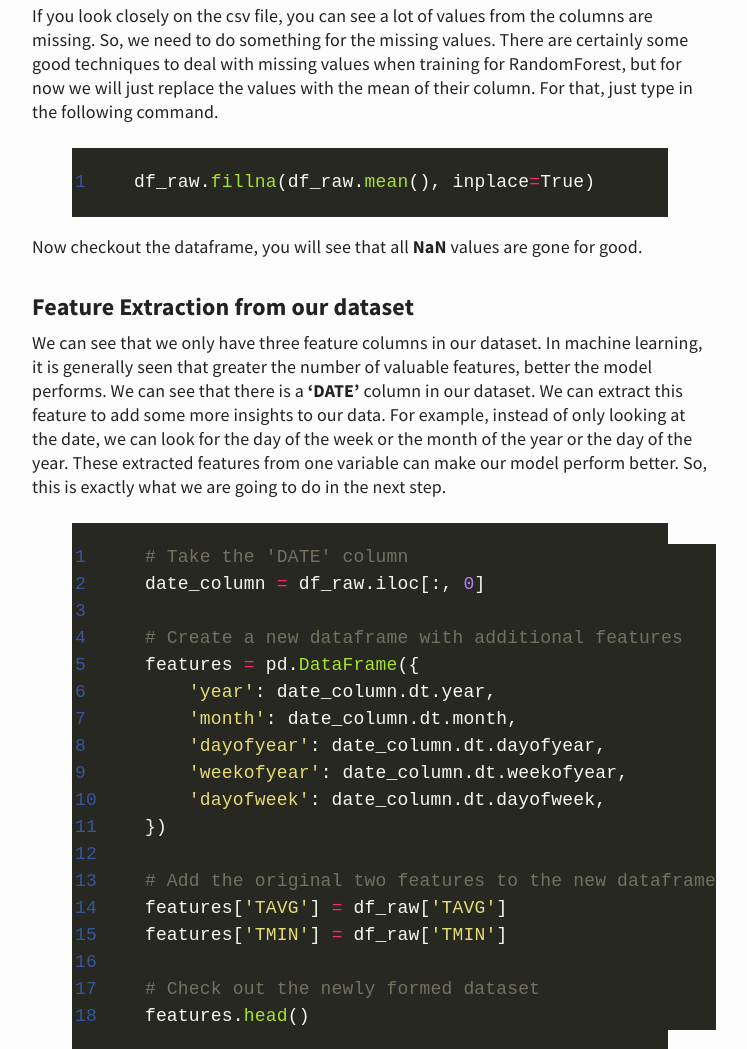
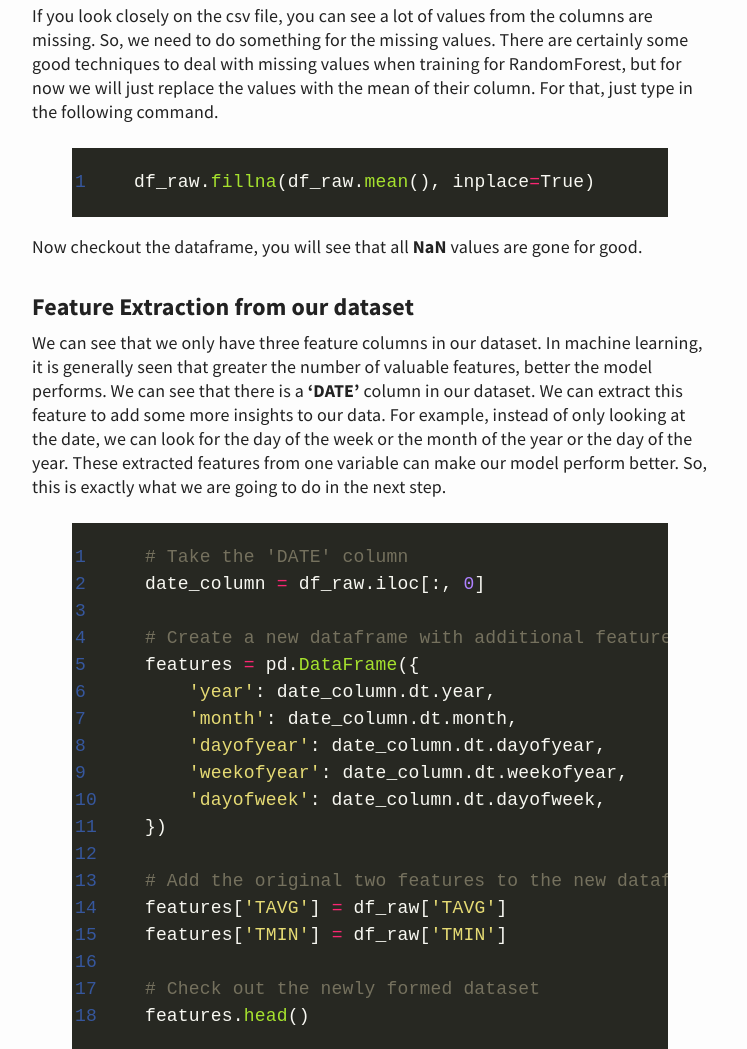
Before and after one commit to asheeshcric/blog, a Jekyll site: the page built from _posts/2019-03-18-randomforest-part-2.md, in a window 1280 px wide. Shown: the part 1396-2445 px from the top of the page, without its empty margins (270-1017 px from the left). Built offline with Jekyll 4.4.1, drawn with Linux system fonts in a browser that asks for light colours; comment, search, counter and statistics services are not loaded; some of the changed text lies outside the part shown; grey boxes are pictures that could not be loaded.

Commit message:
Fix overflow for code blocks

```diff
--- a/_sass/syntax.scss
+++ b/_sass/syntax.scss
@@ -1,4 +1,4 @@
-.highlight pre { background-color: #272822; }
+.highlight pre { background-color: #272822; overflow: auto; }
 .highlight .hll { background-color: #272822; }
 .highlight .c { color: #75715e } /* Comment */
 .highlight .err { color: #960050; background-color: #1e0010 } /* Error */
```
